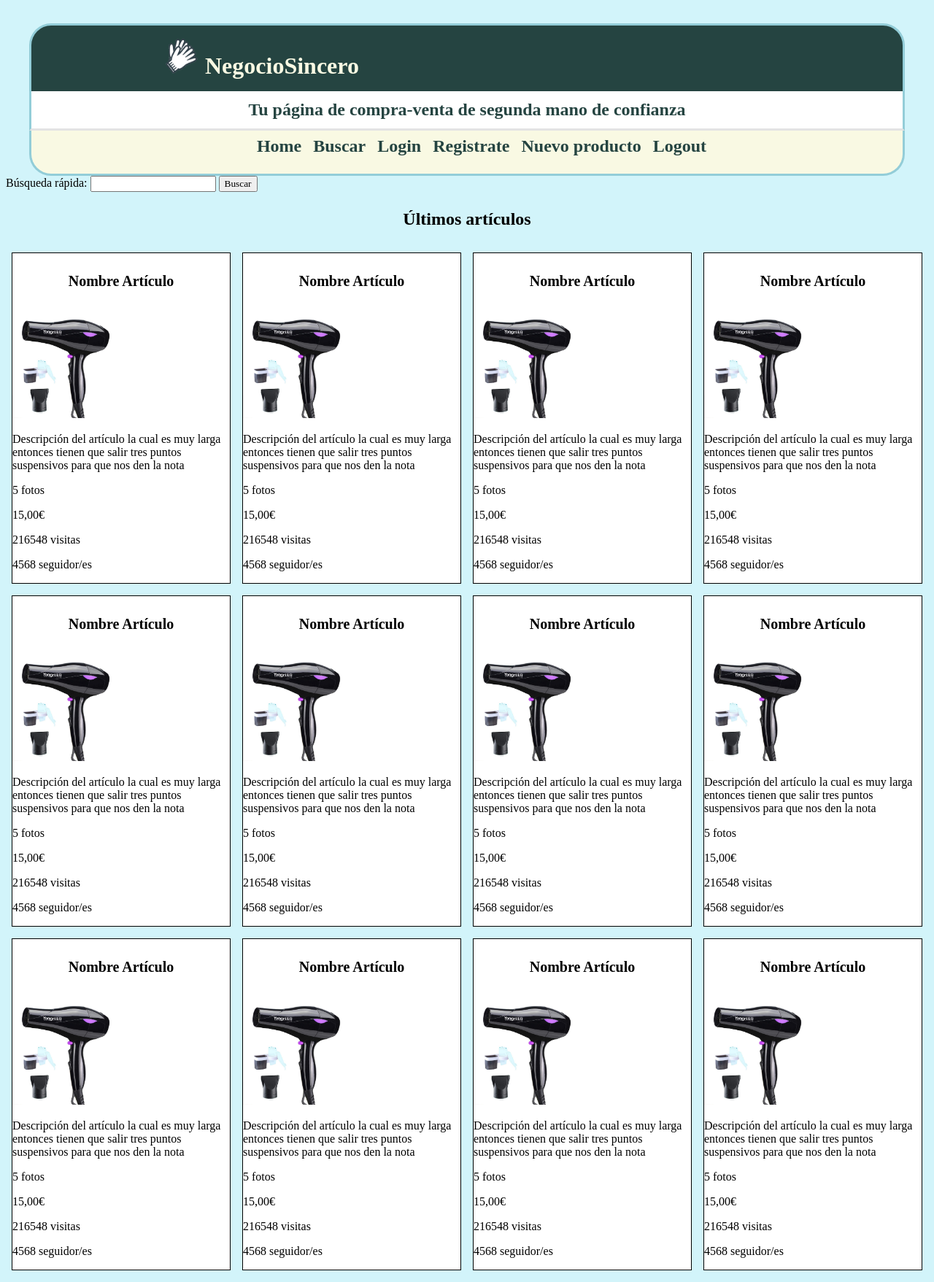
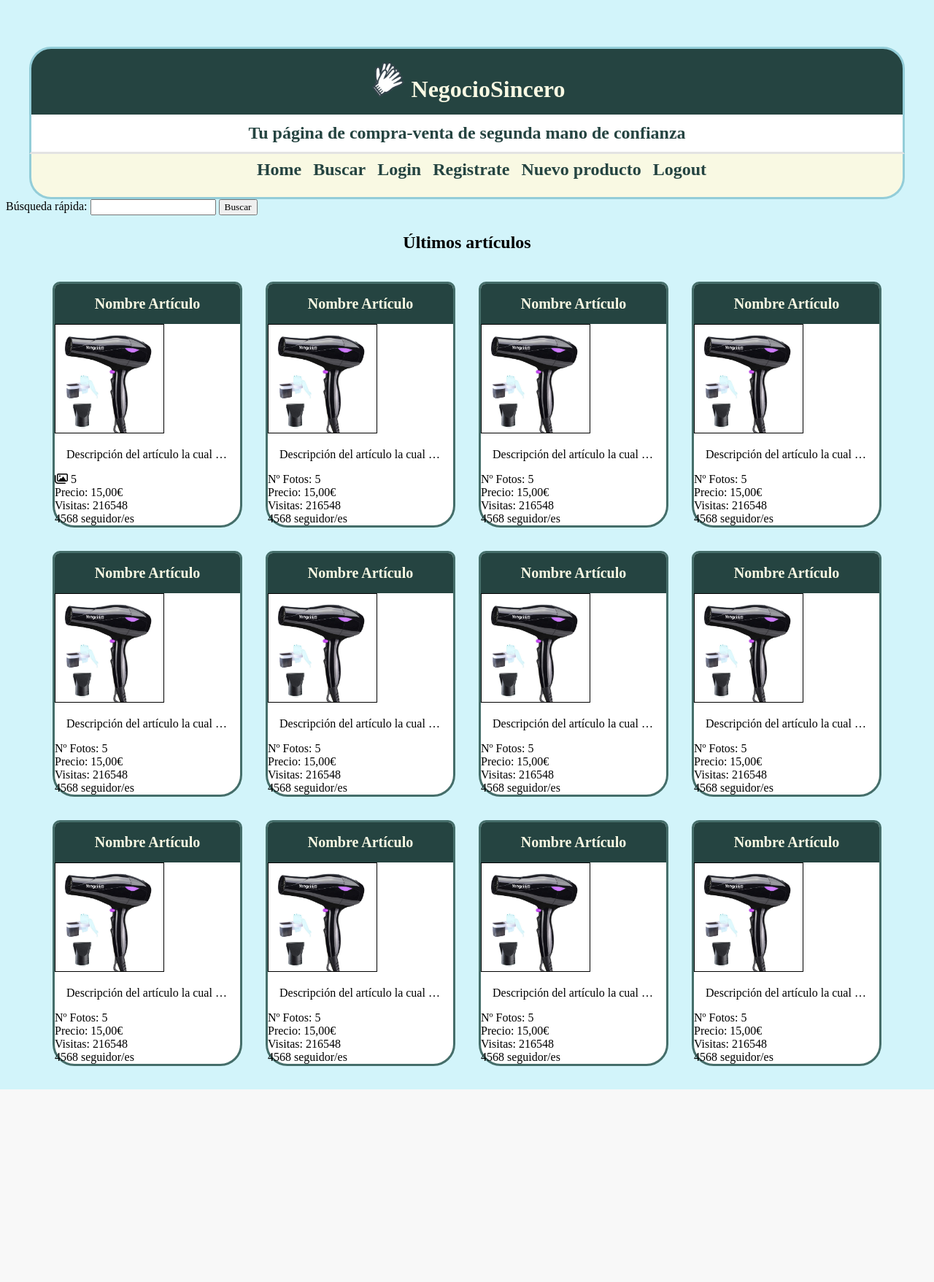
Before and after one commit to AndresGarc/PCW, a PHP site: page / in a window 1280 px wide. Shown: the whole page at 73% size. After the commit the page ends 1493 px from the top, so only its background shows below. Run offline with PHP 8.4, Linux system fonts and the light colour scheme; some libraries are stand-ins or nearby versions; some web fonts are replaced.

Commit message:
update andres

```diff
--- a/Index.html
+++ b/Index.html
@@ -5,6 +5,7 @@
     <meta name="viewport" content="width=device-width, initial-scale=1.0">
     <link rel="icon" href="img/logo.png" type="image/png">
     <link rel="stylesheet" href="estilo.css" title="Estilo básico" media="screen">
+      <script src="https://kit.fontawesome.com/6b4ca2c1fd.js" crossorigin="anonymous"></script>
     <title>NS - Home</title>
   </head>
 
@@ -39,134 +40,134 @@
 <!-- NOTE: ARTICULO: nombre / foto / numFots / precio / visitas  / seguido / primeria linea desc -->
       <div id="flex">
           <article class="boxProd">
-            <h4>Nombre Artículo</h4>
-            <img class="ftoArt" src="img/secador.jpg" alt="imagen articulo">
+            <h4><a href="articulo.html">Nombre Artículo</a></h4>
+            <a href="articulo.html"><img class="ftoArt" src="img/secador.jpg" alt="imagen articulo"></a>
             <p class="desc">Descripción del artículo la cual es muy larga entonces tienen que salir tres puntos suspensivos para que nos den la nota</p>
               <footer>
-                <p class="numFots">5 fotos</p>
-                <p class="precio">15,00€</p>
-                <p class="vis">216548 visitas</p>
+                <p class="numFots"><i class="far fa-images"></i> 5</p>
+                <p class="precio">Precio: 15,00€</p>
+                <p class="vis">Visitas: 216548</p>
                 <p class="seguido">4568 seguidor/es</p>
               </footer>
           </article>
           <article class="boxProd">
-            <h4>Nombre Artículo</h4>
-            <img class="ftoArt" src="img/secador.jpg" alt="imagen articulo">
+            <h4><a href="articulo.html">Nombre Artículo</a></h4>
+            <a href="articulo.html"><img class="ftoArt" src="img/secador.jpg" alt="imagen articulo"></a>
             <p class="desc">Descripción del artículo la cual es muy larga entonces tienen que salir tres puntos suspensivos para que nos den la nota</p>
               <footer>
-                <p class="numFots">5 fotos</p>
-                <p class="precio">15,00€</p>
-                <p class="vis">216548 visitas</p>
+                <p class="numFots">Nº Fotos: 5</p>
+                <p class="precio">Precio: 15,00€</p>
+                <p class="vis">Visitas: 216548</p>
                 <p class="seguido">4568 seguidor/es</p>
               </footer>
           </article>
           <article class="boxProd">
-            <h4>Nombre Artículo</h4>
-            <img class="ftoArt" src="img/secador.jpg" alt="imagen articulo">
+            <h4><a href="articulo.html">Nombre Artículo</a></h4>
+            <a href="articulo.html"><img class="ftoArt" src="img/secador.jpg" alt="imagen articulo"></a>
             <p class="desc">Descripción del artículo la cual es muy larga entonces tienen que salir tres puntos suspensivos para que nos den la nota</p>
               <footer>
-                <p class="numFots">5 fotos</p>
-                <p class="precio">15,00€</p>
-                <p class="vis">216548 visitas</p>
+                <p class="numFots">Nº Fotos: 5</p>
+                <p class="precio">Precio: 15,00€</p>
+                <p class="vis">Visitas: 216548</p>
                 <p class="seguido">4568 seguidor/es</p>
               </footer>
           </article>
           <article class="boxProd">
-            <h4>Nombre Artículo</h4>
-            <img class="ftoArt" src="img/secador.jpg" alt="imagen articulo">
+            <h4><a href="articulo.html">Nombre Artículo</a></h4>
+            <a href="articulo.html"><img class="ftoArt" src="img/secador.jpg" alt="imagen articulo"></a>
             <p class="desc">Descripción del artículo la cual es muy larga entonces tienen que salir tres puntos suspensivos para que nos den la nota</p>
               <footer>
-                <p class="numFots">5 fotos</p>
-                <p class="precio">15,00€</p>
-                <p class="vis">216548 visitas</p>
+                <p class="numFots">Nº Fotos: 5</p>
+                <p class="precio">Precio: 15,00€</p>
+                <p class="vis">Visitas: 216548</p>
                 <p class="seguido">4568 seguidor/es</p>
               </footer>
           </article>
           <article class="boxProd">
-            <h4>Nombre Artículo</h4>
-            <img class="ftoArt" src="img/secador.jpg" alt="imagen articulo">
+            <h4><a href="articulo.html">Nombre Artículo</a></h4>
+            <a href="articulo.html"><img class="ftoArt" src="img/secador.jpg" alt="imagen articulo"></a>
             <p class="desc">Descripción del artículo la cual es muy larga entonces tienen que salir tres puntos suspensivos para que nos den la nota</p>
               <footer>
-                <p class="numFots">5 fotos</p>
-                <p class="precio">15,00€</p>
-                <p class="vis">216548 visitas</p>
+                <p class="numFots">Nº Fotos: 5</p>
+                <p class="precio">Precio: 15,00€</p>
+                <p class="vis">Visitas: 216548</p>
                 <p class="seguido">4568 seguidor/es</p>
               </footer>
           </article>
           <article class="boxProd">
-            <h4>Nombre Artículo</h4>
-            <img class="ftoArt" src="img/secador.jpg" alt="imagen articulo">
+            <h4><a href="articulo.html">Nombre Artículo</a></h4>
+            <a href="articulo.html"><img class="ftoArt" src="img/secador.jpg" alt="imagen articulo"></a>
             <p class="desc">Descripción del artículo la cual es muy larga entonces tienen que salir tres puntos suspensivos para que nos den la nota</p>
               <footer>
-                <p class="numFots">5 fotos</p>
-                <p class="precio">15,00€</p>
-                <p class="vis">216548 visitas</p>
+                <p class="numFots">Nº Fotos: 5</p>
+                <p class="precio">Precio: 15,00€</p>
+                <p class="vis">Visitas: 216548</p>
                 <p class="seguido">4568 seguidor/es</p>
               </footer>
           </article>
           <article class="boxProd">
-            <h4>Nombre Artículo</h4>
-            <img class="ftoArt" src="img/secador.jpg" alt="imagen articulo">
+            <h4><a href="articulo.html">Nombre Artículo</a></h4>
+            <a href="articulo.html"><img class="ftoArt" src="img/secador.jpg" alt="imagen articulo"></a>
             <p class="desc">Descripción del artículo la cual es muy larga entonces tienen que salir tres puntos suspensivos para que nos den la nota</p>
               <footer>
-                <p class="numFots">5 fotos</p>
-                <p class="precio">15,00€</p>
-                <p class="vis">216548 visitas</p>
+                <p class="numFots">Nº Fotos: 5</p>
+                <p class="precio">Precio: 15,00€</p>
+                <p class="vis">Visitas: 216548</p>
                 <p class="seguido">4568 seguidor/es</p>
               </footer>
           </article>
           <article class="boxProd">
-            <h4>Nombre Artículo</h4>
-            <img class="ftoArt" src="img/secador.jpg" alt="imagen articulo">
+            <h4><a href="articulo.html">Nombre Artículo</a></h4>
+            <a href="articulo.html"><img class="ftoArt" src="img/secador.jpg" alt="imagen articulo"></a>
             <p class="desc">Descripción del artículo la cual es muy larga entonces tienen que salir tres puntos suspensivos para que nos den la nota</p>
               <footer>
-                <p class="numFots">5 fotos</p>
-                <p class="precio">15,00€</p>
-                <p class="vis">216548 visitas</p>
+                <p class="numFots">Nº Fotos: 5</p>
+                <p class="precio">Precio: 15,00€</p>
+                <p class="vis">Visitas: 216548</p>
                 <p class="seguido">4568 seguidor/es</p>
               </footer>
           </article>
           <article class="boxProd">
-            <h4>Nombre Artículo</h4>
-            <img class="ftoArt" src="img/secador.jpg" alt="imagen articulo">
+            <h4><a href="articulo.html">Nombre Artículo</a></h4>
+            <a href="articulo.html"><img class="ftoArt" src="img/secador.jpg" alt="imagen articulo"></a>
             <p class="desc">Descripción del artículo la cual es muy larga entonces tienen que salir tres puntos suspensivos para que nos den la nota</p>
               <footer>
-                <p class="numFots">5 fotos</p>
-                <p class="precio">15,00€</p>
-                <p class="vis">216548 visitas</p>
+                <p class="numFots">Nº Fotos: 5</p>
+                <p class="precio">Precio: 15,00€</p>
+                <p class="vis">Visitas: 216548</p>
                 <p class="seguido">4568 seguidor/es</p>
               </footer>
           </article>
           <article class="boxProd">
-            <h4>Nombre Artículo</h4>
-            <img class="ftoArt" src="img/secador.jpg" alt="imagen articulo">
+            <h4><a href="articulo.html">Nombre Artículo</a></h4>
+            <a href="articulo.html"><img class="ftoArt" src="img/secador.jpg" alt="imagen articulo"></a>
             <p class="desc">Descripción del artículo la cual es muy larga entonces tienen que salir tres puntos suspensivos para que nos den la nota</p>
               <footer>
-                <p class="numFots">5 fotos</p>
-                <p class="precio">15,00€</p>
-                <p class="vis">216548 visitas</p>
+                <p class="numFots">Nº Fotos: 5</p>
+                <p class="precio">Precio: 15,00€</p>
+                <p class="vis">Visitas: 216548</p>
                 <p class="seguido">4568 seguidor/es</p>
               </footer>
           </article>
           <article class="boxProd">
-            <h4>Nombre Artículo</h4>
-            <img class="ftoArt" src="img/secador.jpg" alt="imagen articulo">
+            <h4><a href="articulo.html">Nombre Artículo</a></h4>
+            <a href="articulo.html"><img class="ftoArt" src="img/secador.jpg" alt="imagen articulo"></a>
             <p class="desc">Descripción del artículo la cual es muy larga entonces tienen que salir tres puntos suspensivos para que nos den la nota</p>
               <footer>
-                <p class="numFots">5 fotos</p>
-                <p class="precio">15,00€</p>
-                <p class="vis">216548 visitas</p>
+                <p class="numFots">Nº Fotos: 5</p>
+                <p class="precio">Precio: 15,00€</p>
+                <p class="vis">Visitas: 216548</p>
                 <p class="seguido">4568 seguidor/es</p>
               </footer>
           </article>
           <article class="boxProd">
-            <h4>Nombre Artículo</h4>
-            <img class="ftoArt" src="img/secador.jpg" alt="imagen articulo">
+            <h4><a href="articulo.html">Nombre Artículo</a></h4>
+            <a href="articulo.html"><img class="ftoArt" src="img/secador.jpg" alt="imagen articulo"></a>
             <p class="desc">Descripción del artículo la cual es muy larga entonces tienen que salir tres puntos suspensivos para que nos den la nota</p>
               <footer>
-                <p class="numFots">5 fotos</p>
-                <p class="precio">15,00€</p>
-                <p class="vis">216548 visitas</p>
+                <p class="numFots">Nº Fotos: 5</p>
+                <p class="precio">Precio: 15,00€</p>
+                <p class="vis">Visitas: 216548</p>
                 <p class="seguido">4568 seguidor/es</p>
               </footer>
           </article>
--- a/acerca.html
+++ b/acerca.html
@@ -4,6 +4,7 @@
     <meta charset="UTF-8">
     <meta name="viewport" content="width=device-width, initial-scale=1.0">
     <link rel="stylesheet" href="estilo.css" title="Estilo básico" media="screen">
+    <script src="https://kit.fontawesome.com/6b4ca2c1fd.js" crossorigin="anonymous"></script>
     <title>NS - Acerca</title>
   </head>
   <body>
--- a/articulo.html
+++ b/articulo.html
@@ -4,6 +4,7 @@
     <meta charset="UTF-8">
     <meta name="viewport" content="width=device-width, initial-scale=1.0">
     <link rel="stylesheet" href="estilo.css" title="Estilo básico" media="screen">
+    <script src="https://kit.fontawesome.com/6b4ca2c1fd.js" crossorigin="anonymous"></script>
     <title>NS - Articulo</title>
   </head>
 
--- a/estilo.css
+++ b/estilo.css
@@ -8,7 +8,8 @@
   /* VARIABLES */
   :root{
     --colorRosa: #FFD4BA;
-    --colorPrueba: #254441;
+    --colorAzulVO: #254441;
+    --colorAzulVC:#456e6a;
     --colorCrema: #F9F9E3;
     --colorAzulC: #93CDD8;
     --colorAzulN: #78B1C9;
@@ -28,36 +29,35 @@
     margin: 0 2em;
   }
 
-  header {
-    border-top-left-radius: 30px;
-    border-top-right-radius: 30px;
-    margin-top: 2em;
+  header>h1, header>h2 {
+    padding: .5em;
+    margin:0;
+    text-align: center;
   }
 
-  header>h1, header>h2 {
-    padding: .5em;
-  }
-
-  header>h1 {
-    margin:0;
-    padding-left: 15%;
-    color: var(--colorCrema);
-    border-top-left-radius: 30px;
-    border-top-right-radius: 30px;
-    background-color: var(--colorPrueba);
-    border-top: 3px solid var(--colorAzulC);
+  header>h1, header>h2, body>nav{
     border-left: 3px solid var(--colorAzulC);
     border-right: 3px solid var(--colorAzulC);
   }
 
+  body>nav, .boxProd, .boxProd>footer{
+    border-bottom-left-radius: 30px;
+    border-bottom-right-radius: 30px;
+  }
+
+  header>h1 {
+    margin-top: 2em;
+    color: var(--colorCrema);
+    border-top-left-radius: 30px;
+    border-top-right-radius: 30px;
+    background-color: var(--colorAzulVO);
+    border-top: 3px solid var(--colorAzulC);
+  }
+
   header>h2{
-    margin:0 auto;
-    text-align:center;
     background-color: white;
-    color: var(--colorPrueba);
+    color: var(--colorAzulVO);
     border-bottom: 3px solid #e3e3e3;
-    border-left: 3px solid var(--colorAzulC);
-    border-right: 3px solid var(--colorAzulC);
   }
 /*END CABECERA*/
 
@@ -76,10 +76,6 @@ body{
 body>nav{
   background-color:var(--colorCrema);
   text-align:center;
-  border-bottom-left-radius: 30px;
-  border-bottom-right-radius: 30px;
-  border-left: 3px solid var(--colorAzulC);
-  border-right: 3px solid var(--colorAzulC);
   border-bottom: 3px solid var(--colorAzulC);
 }
 
@@ -108,11 +104,13 @@ body>nav{
   body>nav>#mostrar{
     cursor:pointer;
   }
-
     body>nav>ul>li>a{
       font-size: 1.5em;
+      color: var(--colorAzulVO);
+    }
+
+    body>nav>ul>li>a, .boxProd>h4>a{
       font-weight:bold;
-      color: var(--colorPrueba);
       text-decoration:none;
     }
 
@@ -187,27 +185,63 @@ body>nav{
 /*END FORMULARIOS*/
 
 /*LISTA DE ARTICULOS*/
+section{
+  margin: 1em 3em;
+}
+
 .boxProd{
   margin: 1em;
   background-color: white;
-  border: 1px solid black;
+  border: 3px solid var(--colorAzulVC);
+  border-top-left-radius: 10px;
+  border-top-right-radius: 10px;
 }
 
 .boxProd:hover{
   background-color: var(--colorAzulC);
-  border: 3px solid var(--colorAzulN);
+  border: 4px solid var(--colorAzulN);
 }
 
   .boxProd>h4{
+    margin: 0;
+    padding: 1em 0;
+    border-top-left-radius: 7px;
+    border-top-right-radius: 7px;
     text-align: center;
-    font-size: 1.25em;
+    background-color: var(--colorAzulVO);
   }
 
-  .ftoArt{
+    .boxProd>h4>a{
+      font-size: 1.25em;
+      color: var(--colorCrema);
+    }
+
+    .boxProd>h4>a:hover{
+      color: var(--colorRosa);
+      font-size: 1.35em;
+    }
+
+  .ftoArt{ /*REVISAR PARA OTRO TIPO DE FOTOS */
     max-width: 150px;
     height: auto;
+    border: 1px solid black;
   }
 
+  .desc {
+    white-space: nowrap;
+    overflow: hidden;
+    text-overflow: ellipsis;
+    margin: 1em;
+  }
+
+  .boxProd>footer{
+
+  }
+
+    .boxProd>footer>p{
+      margin: 0;
+
+    }
 /*END LISTA DE ARTICULOS*/
 
 /*END BODY*/
@@ -218,9 +252,7 @@ body>nav{
     max-width: 1155px;
     margin: 0 auto;
   }
-  header{
-    margin-top: 3em;
-  }
+
 }
 
 @media all and (min-width:680px){
@@ -259,14 +291,9 @@ body>section>#flex{
 
   body>section>#flex>article{ /*2 ARTICULOS*/
     width: 45%;
-  margin: .5em;
     flex-grow: 1; /*CRECEN TODOS EN 1, SI AUMENTAS ES EL DOBLE O TRIPLE DEL TEMAÑO Y SE REPARTEN EN PARTES IGUALES*/
   }
 /* END FLEX ARTICULOS*/
-}
-
-@media all and (min-width:655px){
-
 }
 
 /*PARA FLEXEAR ARTICULOS*/
--- a/login.html
+++ b/login.html
@@ -4,6 +4,7 @@
     <meta charset="utf-8">
     <meta name="viewport" content="width=device-width, initial-scale=1.0">
     <link rel="stylesheet" href="estilo.css" title="Estilo básico" media="screen">
+    <script src="https://kit.fontawesome.com/6b4ca2c1fd.js" crossorigin="anonymous"></script>
     <title>NS - Login</title>
   </head>
 
--- a/nuevo.html
+++ b/nuevo.html
@@ -4,6 +4,7 @@
     <meta charset="UTF-8">
     <meta name="viewport" content="width=device-width, initial-scale=1.0">
     <link rel="stylesheet" href="estilo.css" title="Estilo básico" media="screen">
+    <script src="https://kit.fontawesome.com/6b4ca2c1fd.js" crossorigin="anonymous"></script>
     <title>NS - Nuevo producto</title>
   </head>
   <body>
@@ -24,7 +25,7 @@
         <li><a href="index.html">Logout</a></li>
       </ul>
     </nav>
-    <form id="formu" method="get">
+    <form id="formu" action="index.html" enctype="multipart/form-data" method="post">
       <p>
         <label for="articulo">Nombre del Articulo(*)</label>
         <input type="text" name="articulo" id="articulo" size="20" maxlength="100" required autofocus>
--- a/registro.html
+++ b/registro.html
@@ -4,6 +4,7 @@
     <meta charset="utf-8">
     <meta name="viewport" content="width=device-width, initial-scale=1.0">
     <link rel="stylesheet" href="estilo.css" title="Estilo básico" media="screen">
+    <script src="https://kit.fontawesome.com/6b4ca2c1fd.js" crossorigin="anonymous"></script>
     <title>NS - Registro</title>
   </head>
 
```
Also changed, not shown: buscar.html (+61 -60 lines). Lines whose indentation alone changed are shown as unchanged.
